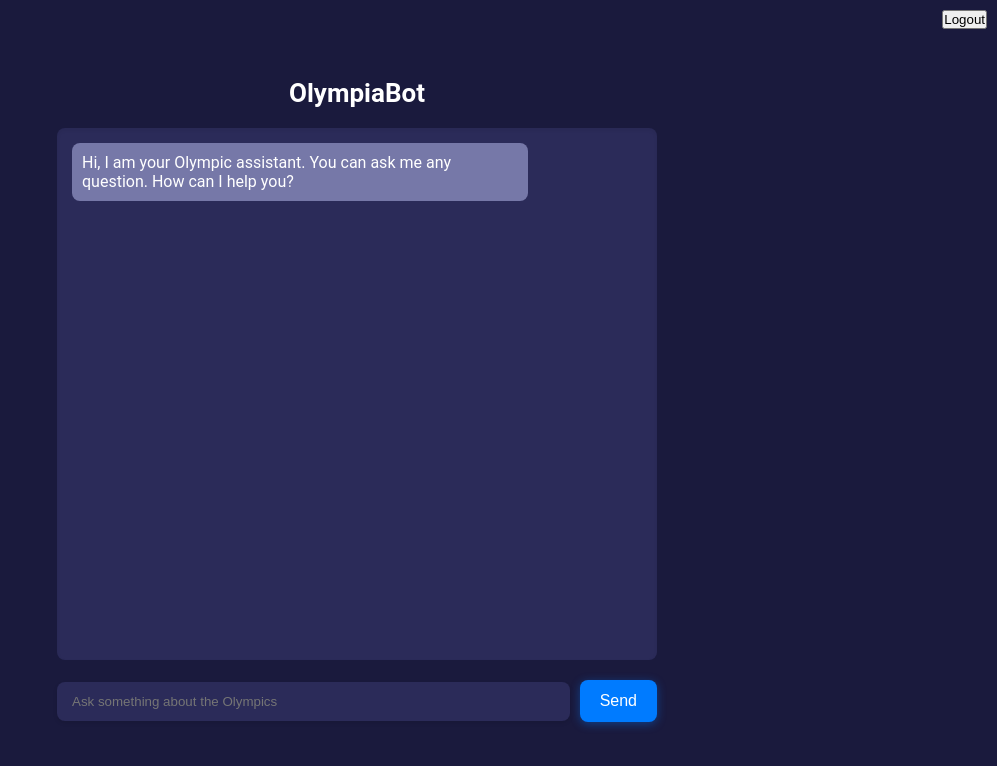
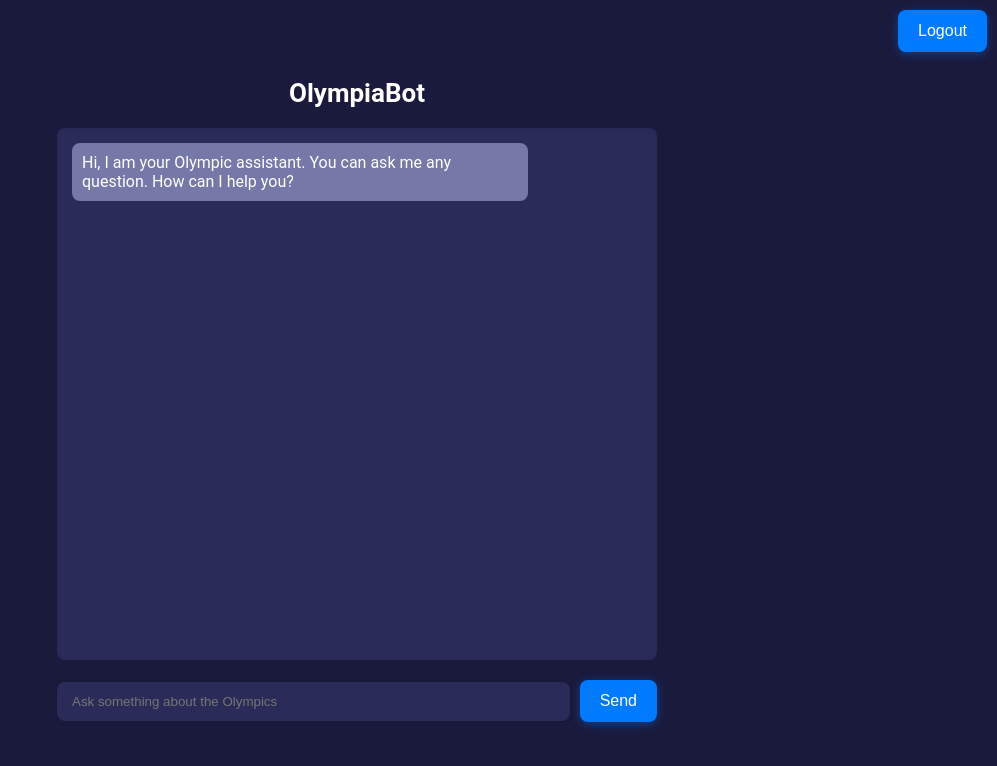
Before and after one commit to AnasAA98/AI-Chatbot, a Next.js app: page /mainchat in a window 1280 px wide. Shown: the top 766 px of the page, without its empty margins (283-1280 px from the left). Built offline with nearby package versions, Linux system fonts and the light colour scheme; no server answers; sample sign-in values are in the browser's storage.

Commit message:
styled the logout button

```diff
--- a/app/mainchat/page.js
+++ b/app/mainchat/page.js
@@ -140,6 +140,7 @@ export default function MainChat() {
       >
         <button
           onClick={handleLogout}
+          className="send-button"
           style={{ position: "absolute", top: "10px", right: "10px" }}
         >
           Logout
```
